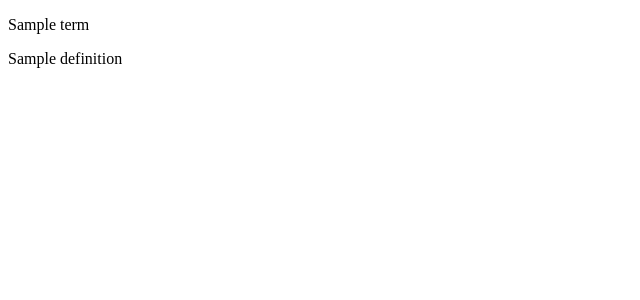
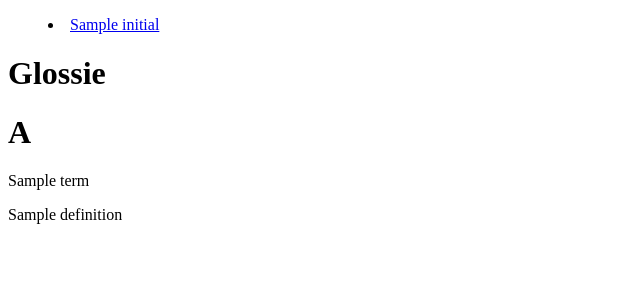
Before and after one commit to RockyLatchman/glossie, a Flask app: template templates/index.html in a window 1280 px wide. Shown: the top 300 px of the page, without its empty margins (0-640 px from the left). Run offline with Flask 3, Linux system fonts and the light colour scheme; the template is opened without the code that fills it: most values are stand-ins (such as "Sample title", 1, 10 or a date in 2020).

Commit message:
Glossary model methods, glossary_search view function and changes to the index template

```diff
--- a/app.py
+++ b/app.py
@@ -24,6 +24,7 @@ class Glossary(SQLModel, table=True):
     glossary_id: int = Field(default=None, primary_key=True)
     term: str = Field()
     definition: str  = Field()
+    initial: str = Field(index=True)
     date_added: datetime = Field(default_factory=datetime.now(timezone.utc))
     admin_id: Optional[int] = Field(default=None, foreign_key='admin.admin_id')
     admin: Optional[Admin] = Relationship(back_populates="glossary_terms")
@@ -31,6 +32,20 @@ class Glossary(SQLModel, table=True):
     def get_all_terms():
          with Session(db) as session:
              return session.exec(select(Glossary)).all()
+
+    def search_by_letter(letter):
+        with Session(db) as session:
+            statement = select(Glossary).where(Glossary.initial == letter)
+            return session.exec(statement).all()
+
+    def glossary_menu():
+        with Session(db) as session:
+            return session.exec(
+                select(Glossary)
+                .distinct(Glossary.initial)
+                .group_by(Glossary.initial)
+            ).all()
+
 
 class Subscriber(SQLModel, table=True):
     subscriber_id: int = Field(default=None, primary_key=True)
@@ -42,14 +57,14 @@ class Subscriber(SQLModel, table=True):
 @app.route('/')
 def glossary_directory():
    glossary_results = Glossary.get_all_terms()
+   menu = Glossary.glossary_menu()
    glossary = [glossary.model_dump() for glossary in glossary_results]
-   return render_template('index.html', glossary_terms=glossary)
-
-
+   return render_template('index.html', glossary_terms=glossary, glossary_menu=menu)
 
 @app.route('/<alphabet>')
 def glossary_search(alphabet):
-    return f'{alphabet}'
+    terms = Glossary.search_by_letter(alphabet)
+    return render_template('', glossary_terms=terms)
 
 @app.route('/about')
 def about():
--- a/templates/base.html
+++ b/templates/base.html
@@ -1,11 +1,12 @@
 <!doctype html>
 <html lang="en">
     <head>
-        <title>Glossie</title>
+        <title>Glossie - A programmers glossary</title>
         <link
             rel="stylesheet"
             href="{{ url_for('static', filename='css/main.css') }}"
         />
+        <script src="https://cdn.jsdelivr.net/npm/htmx.org@2.0.7/dist/htmx.min.js"></script>
     </head>
     <body>
         {% block content %}{% endblock %}
--- a/templates/index.html
+++ b/templates/index.html
@@ -1,5 +1,21 @@
 {% extends 'base.html' %} {% block content %}
 <div id="container">
+    <menu>
+        {% for glossary_item in glossary_menu %} {% if glossary_item['initial']
+        is not none %}
+        <li>
+            <a href="/{{ glossary_item['initial']|lower }}"
+                >{{ glossary_item['initial'] }}</a
+            >
+        </li>
+        {% endif %} {% endfor %}
+    </menu>
+    <main>
+        <h1>Glossie</h1>
+        <div id="glossary-content-flex">
+            <div id="letter">
+                <h1>A</h1>
+            </div>
             {% for glossary in glossary_terms %}
             <div class="glossary-terms">
                 <p>{{ glossary['term'] }}</p>
@@ -7,4 +23,7 @@
             </div>
             {% endfor %}
         </div>
+        <div id="content"></div>
+    </main>
+</div>
 {% endblock %}
```
Lines whose indentation alone changed are shown as unchanged.
